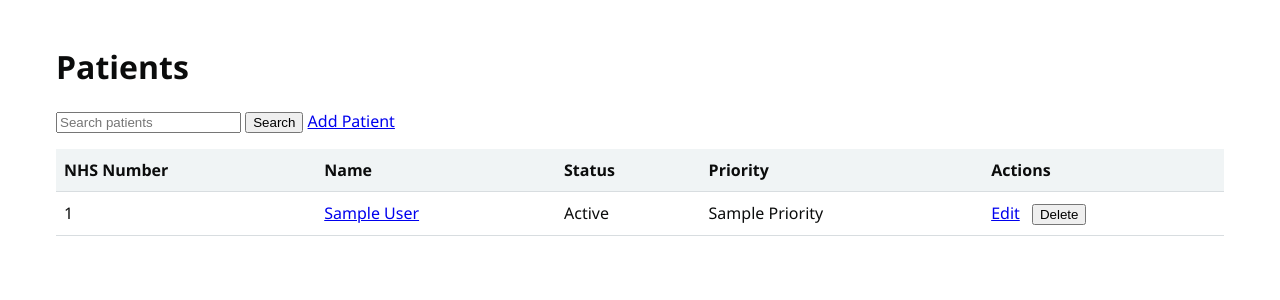
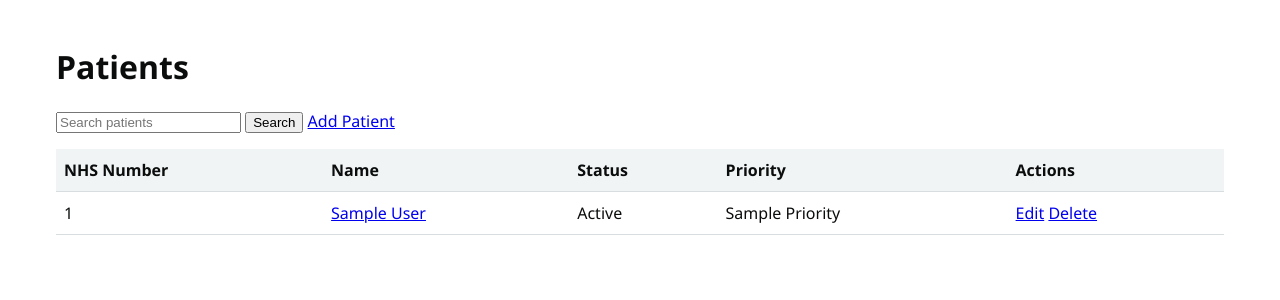
Before and after one commit to McBonuss/nhs_service_tracker, a Django app: template templates/patients/list.html in a window 1280 px wide. Shown: the part 46-346 px from the top of the page. Run offline with Django 5.2, Linux system fonts and the light colour scheme; the template is opened without the code that fills it: most values are stand-ins (such as "Sample title", 1, 10 or a date in 2020).

Commit message:
Refactor delete actions in templates: replace forms with links for better usability

```diff
--- a/static/css/styles.css
+++ b/static/css/styles.css
@@ -96,10 +96,6 @@ th {
   background: var(--nhs-light);
 }
 
-.inline-form {
-  display: inline;
-  margin-left: 8px;
-}
 
 .stats-grid,
 .grid {
--- a/templates/appointments/list.html
+++ b/templates/appointments/list.html
@@ -21,10 +21,7 @@
       <td>{{ appointment.status|title }}</td>
       <td>
         <a href="{% url 'appointments_edit' appointment.id %}">Edit</a>
-        <form method="post" action="{% url 'appointments_delete' appointment.id %}" class="inline-form">
-          {% csrf_token %}
-          <button type="submit">Delete</button>
-        </form>
+        <a href="{% url 'appointments_delete' appointment.id %}">Delete</a>
       </td>
     </tr>
     {% empty %}
--- a/templates/patients/list.html
+++ b/templates/patients/list.html
@@ -25,10 +25,7 @@
       <td>{{ patient.priority|title }}</td>
       <td>
         <a href="{% url 'patients_edit' patient.id %}">Edit</a>
-        <form method="post" action="{% url 'patients_delete' patient.id %}" class="inline-form">
-          {% csrf_token %}
-          <button type="submit">Delete</button>
-        </form>
+        <a href="{% url 'patients_delete' patient.id %}">Delete</a>
       </td>
     </tr>
     {% empty %}
--- a/templates/services/list.html
+++ b/templates/services/list.html
@@ -17,10 +17,7 @@
       <td>{{ service.description|default:"-" }}</td>
       <td>
         <a href="{% url 'services_edit' service.id %}">Edit</a>
-        <form method="post" action="{% url 'services_delete' service.id %}" class="inline-form">
-          {% csrf_token %}
-          <button type="submit">Delete</button>
-        </form>
+        <a href="{% url 'services_delete' service.id %}">Delete</a>
       </td>
     </tr>
     {% empty %}
```
Also changed, not shown: templates/patients/detail.html (+3 -4 lines), README.md.
